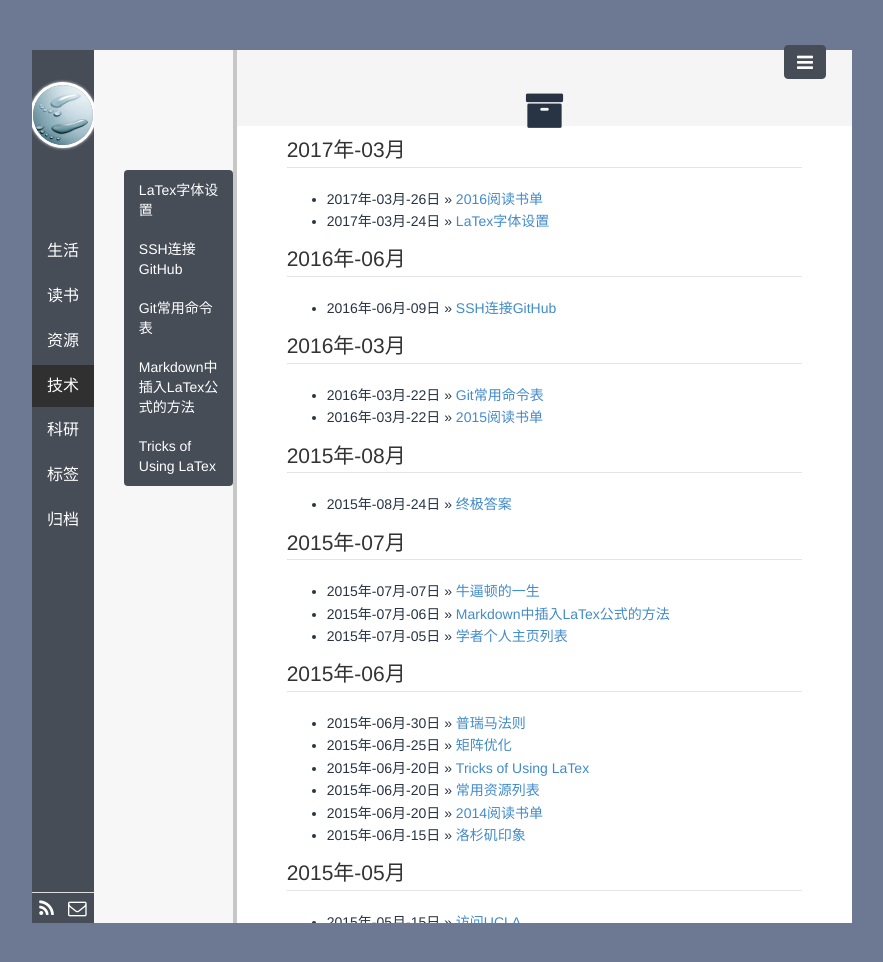
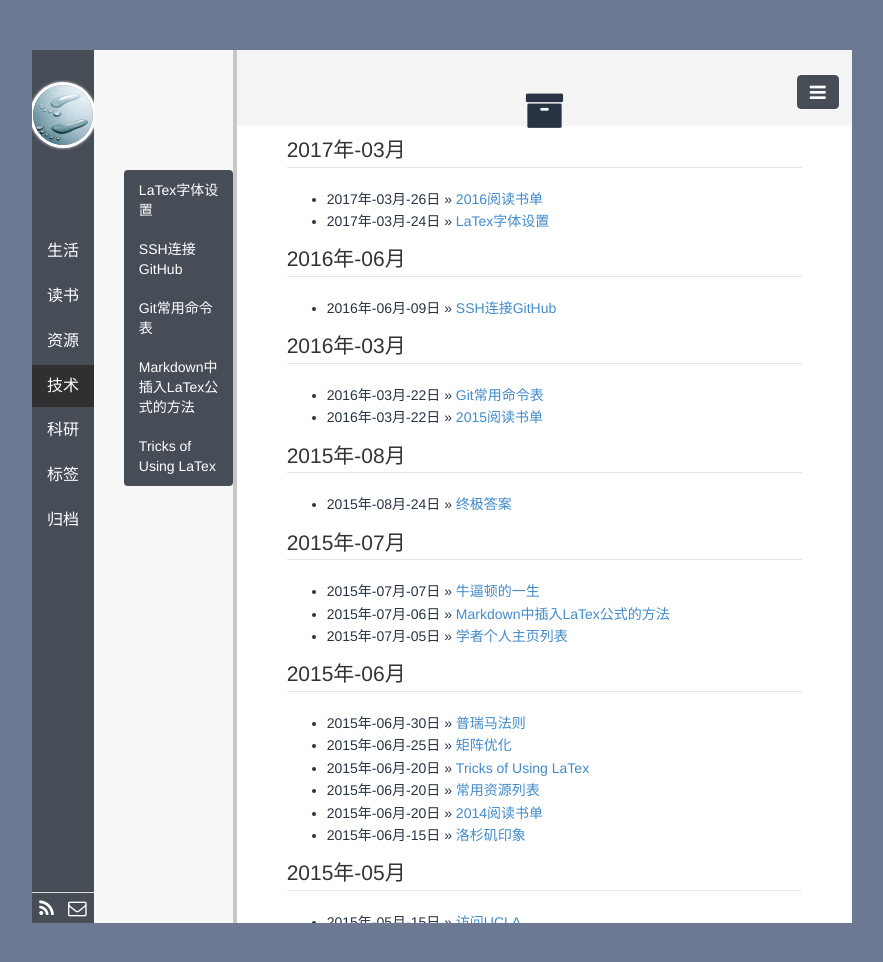
Before and after one commit to polyHong/polyHong.github.io, a Jekyll site: the page built from pages/archive.html, in a window 1280 px wide. Shown: the top 962 px of the page, without its empty margins (198-1081 px from the left). Built offline with Jekyll 4.4.1, drawn with Linux system fonts in a browser that asks for light colours; Markdown is read by kramdown in place of the engine named in the settings; comment, search, counter and statistics services are not loaded.

Commit message:
udpate nav button

```diff
--- a/_includes/footer.html
+++ b/_includes/footer.html
@@ -1,9 +1,9 @@
-<div style="position:fixed;right:20%;top:87px;">
+<div style="position:fixed;right:19%;top:117px;">
   <button id="content_btn" class="btn btn-primary" style="width:43px; height:34px;">
     <i class="fa fa-lg fa-plus"></i>
   </button>
 </div>
-<div style="position:fixed;right:20%;top:45px;">
+<div style="position:fixed;right:19%;top:75px;">
   <button id="nav_btn" class="btn btn-primary">
     <i class="fa fa-lg fa-navicon"></i>
   </button>
```
